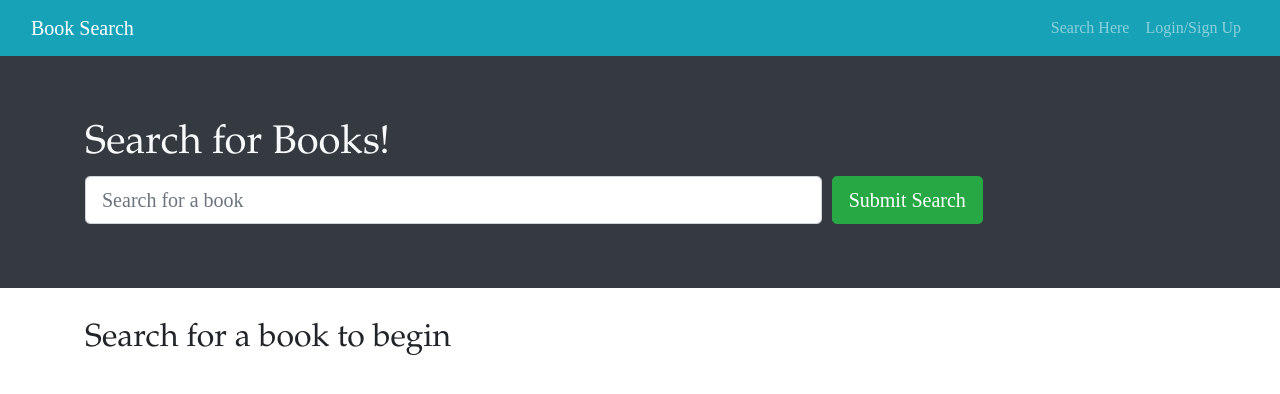
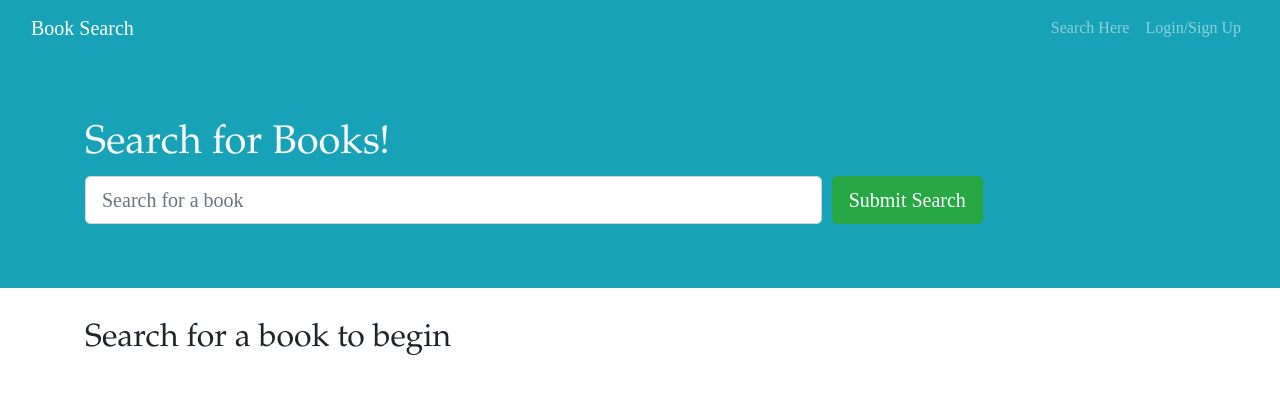
Before and after one commit to codenameabel/book-search-app, a React (Create React App) app in the folder client/: page / in a window 1280 px wide. Shown: the top 394 px of the page. Built offline with nearby package versions, Linux system fonts and the light colour scheme; the HTML template or start-up script is replaced by a standard one.

Commit message:
deploying 1 more time

```diff
--- a/client/src/pages/SavedBooks.js
+++ b/client/src/pages/SavedBooks.js
@@ -98,7 +98,7 @@ const SavedBooks = () => {
     let savedBooks = userData.me.savedBooks;
     return (
       <>
-        <Jumbotron fluid className='text-light bg-info'>
+        <Jumbotron fluid className='text-light bg-dark'>
           <Container>
             <h1>Viewing saved books!</h1>
             {loading && <h2>LOADING...</h2>}
--- a/client/src/pages/SearchBooks.js
+++ b/client/src/pages/SearchBooks.js
@@ -98,7 +98,7 @@ const SearchBooks = () => {
 
   return (
     <>
-      <Jumbotron fluid className='text-light bg-dark'>
+      <Jumbotron fluid className='text-light bg-info'>
         <Container>
           <h1>Search for Books!</h1>
           <Form onSubmit={handleFormSubmit}>
```
